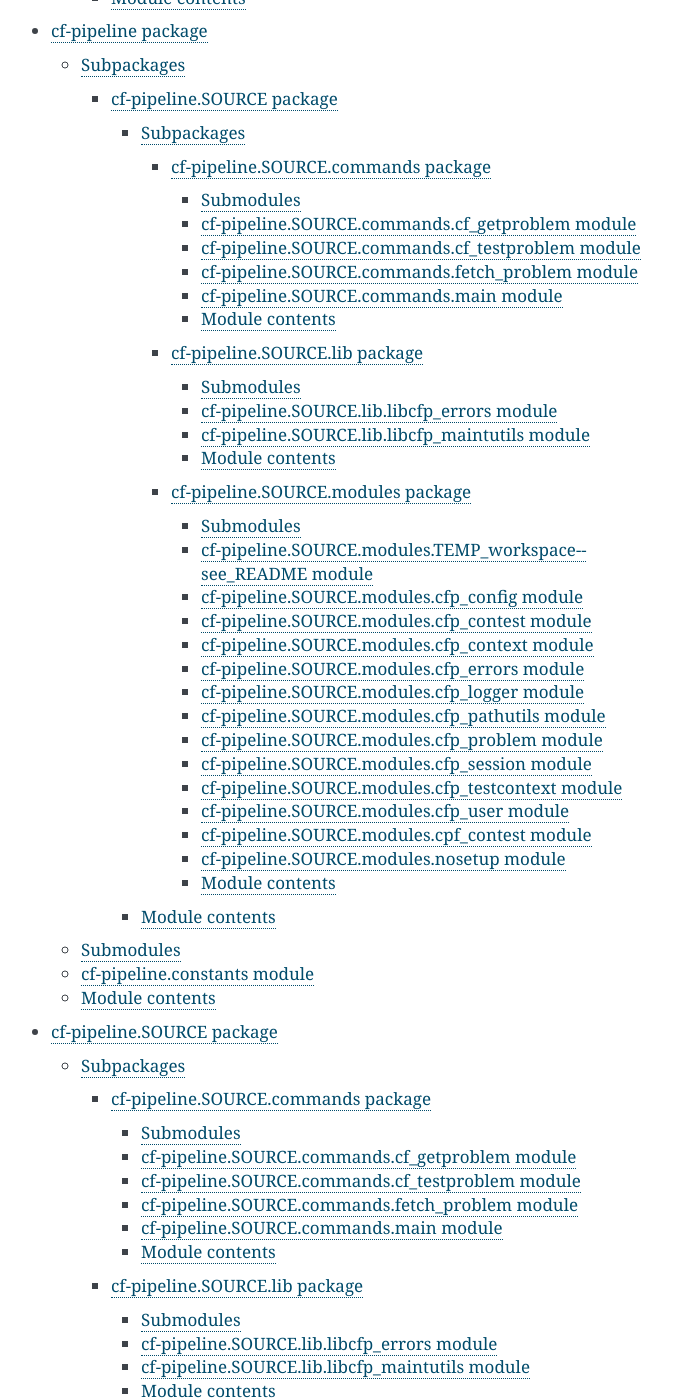
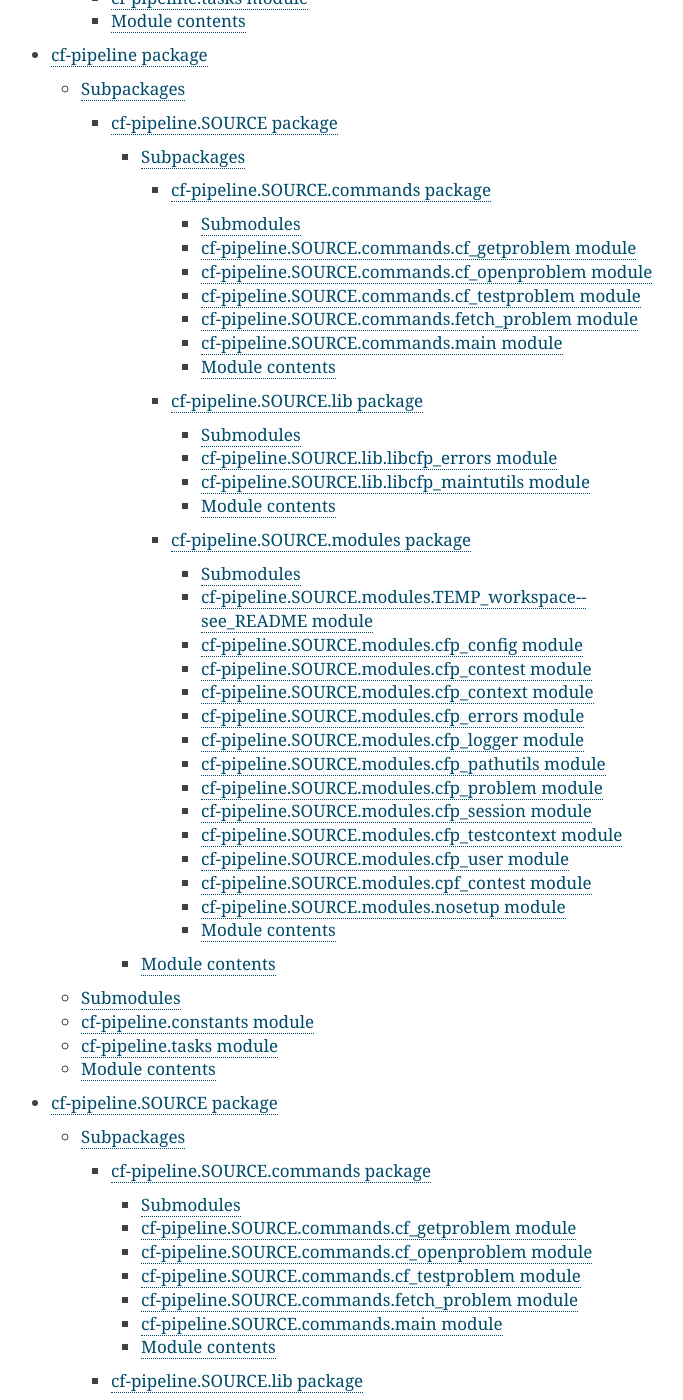
Before and after one commit to lifeModder19135/cf-pipeline, a Sphinx documentation site: the page built from DOCS/index.rst, in a window 1280 px wide and 1400 px high, scrolled down 546 px. Shown: the whole window, without its empty margins (399-1082 px from the left). Built offline with Sphinx 7.4.7, drawn with Linux system fonts in a browser that asks for light colours.

```diff
--- a/DOCS/cf-pipeline.SOURCE.commands.rst
+++ b/DOCS/cf-pipeline.SOURCE.commands.rst
@@ -8,6 +8,14 @@ cf\-pipeline.SOURCE.commands.cf\_getproblem module
 --------------------------------------------------
 
 .. automodule:: cf-pipeline.SOURCE.commands.cf_getproblem
+   :members:
+   :show-inheritance:
+   :undoc-members:
+
+cf\-pipeline.SOURCE.commands.cf\_openproblem module
+---------------------------------------------------
+
+.. automodule:: cf-pipeline.SOURCE.commands.cf_openproblem
    :members:
    :show-inheritance:
    :undoc-members:
--- a/DOCS/cf-pipeline.rst
+++ b/DOCS/cf-pipeline.rst
@@ -20,6 +20,14 @@ cf\-pipeline.constants module
    :show-inheritance:
    :undoc-members:
 
+cf\-pipeline.tasks module
+-------------------------
+
+.. automodule:: cf-pipeline.tasks
+   :members:
+   :show-inheritance:
+   :undoc-members:
+
 Module contents
 ---------------
 
```
Also changed, not shown: 15 other files.
